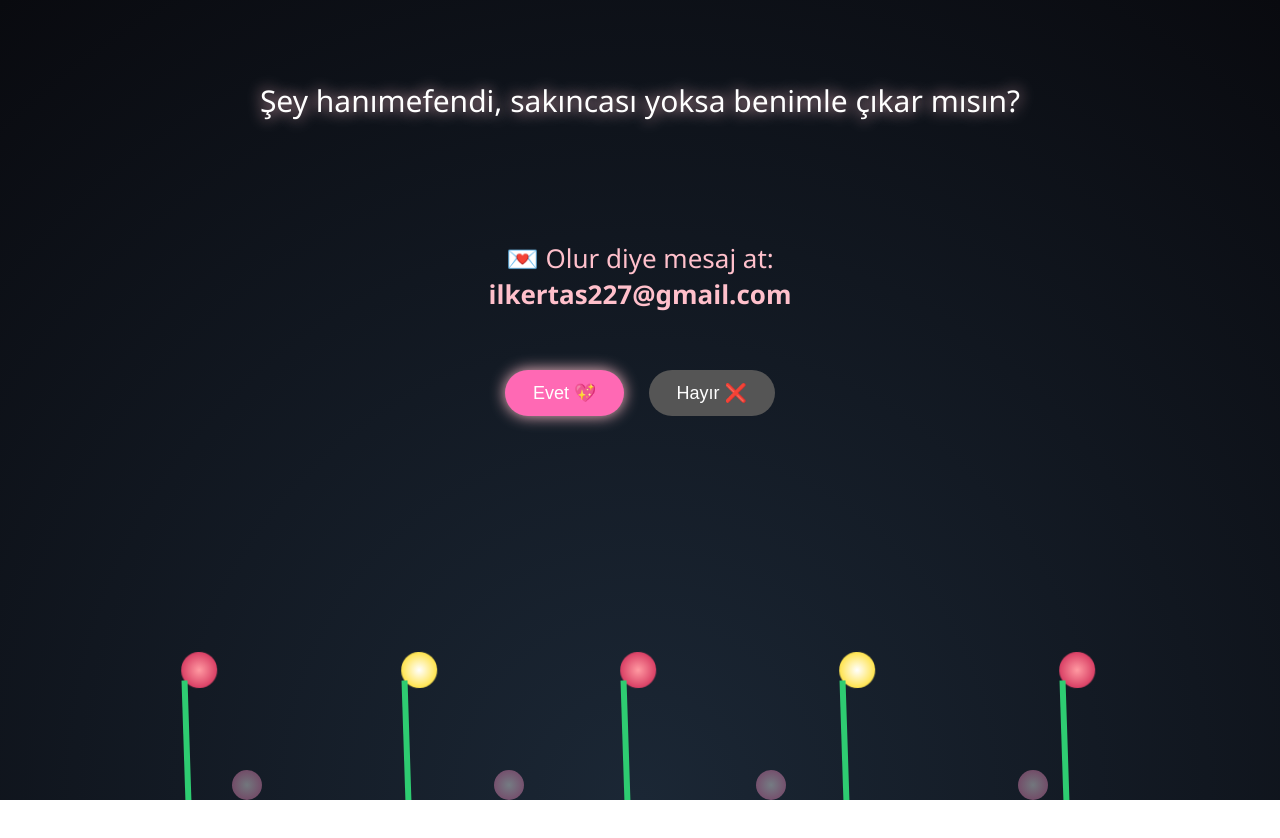
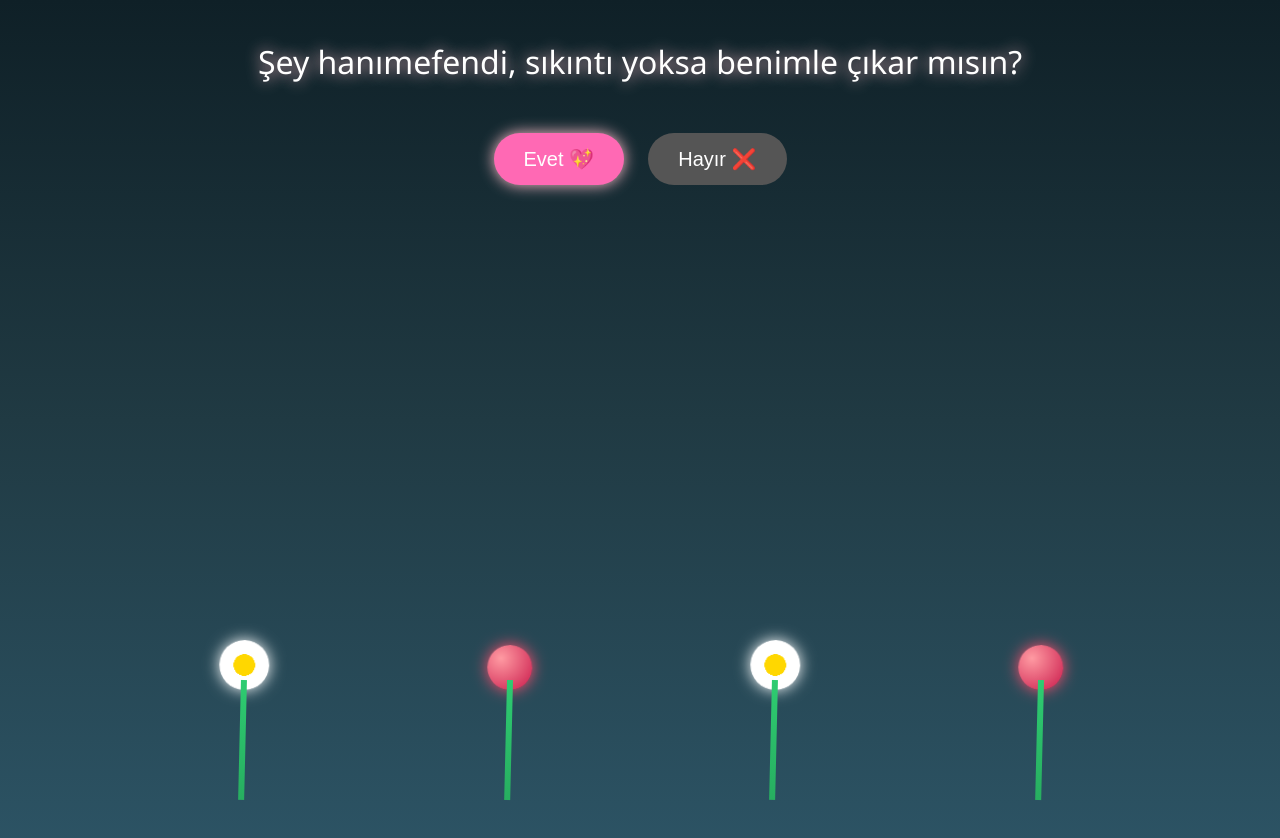
Before and after one commit to ITLABSofficial/ITLABSofficial.github.io, a plain HTML site: page index.html in a window 1280 px wide. Both pictures are taken after a click on the button "Evet 💖". Before the commit the page ends 800 px from the top, so only its background shows below. Drawn offline with Linux system fonts and the light colour scheme.

Commit message:
Update index.html

```diff
--- a/index.html
+++ b/index.html
@@ -2,64 +2,89 @@
 <html lang="tr">
 <head>
 <meta charset="UTF-8">
-<title>💐</title>
+<title>🌸</title>
 
 <style>
-html, body {
+body {
     margin: 0;
-    padding: 0;
-    height: 100%;
+    height: 100vh;
     overflow: hidden;
     font-family: 'Segoe UI', sans-serif;
-    background: radial-gradient(circle at bottom, #1b2735, #090a0f);
+    background: linear-gradient(#0f2027, #203a43, #2c5364);
     color: white;
 }
 
-/* Yazı */
+/* Soru */
 .question {
-    position: absolute;
-    top: 10%;
-    width: 100%;
     text-align: center;
-    font-size: 30px;
+    margin-top: 40px;
+    font-size: 32px;
     text-shadow: 0 0 15px pink;
 }
 
-/* Arka plan çiçekler */
-.background-flowers {
+/* Bahçe */
+.garden {
     position: absolute;
     bottom: 0;
     width: 100%;
-    height: 40%;
+    height: 45%;
     display: flex;
     justify-content: space-evenly;
     align-items: flex-end;
-    opacity: 0.4;
 }
 
-.bg-flower {
-    width: 30px;
-    height: 30px;
+/* Çiçek */
+.flower {
+    animation: sway 3s ease-in-out infinite;
+}
+
+.stem {
+    width: 6px;
+    height: 120px;
+    background: linear-gradient(#2ecc71, #27ae60);
+    margin: 0 auto;
+}
+
+/* Papatya */
+.daisy {
+    width: 50px;
+    height: 50px;
+    background: radial-gradient(circle, #ffd700 30%, #fff 31%);
     border-radius: 50%;
-    background: radial-gradient(circle, #fff, #ff69b4);
+    box-shadow: 0 0 15px #fff;
+    margin-bottom: -10px;
+}
+
+/* Gül */
+.rose {
+    width: 45px;
+    height: 45px;
+    background: radial-gradient(circle at 30% 30%, #ff9aa2, #c9184a);
+    border-radius: 50%;
+    box-shadow: 0 0 15px #ff4d6d;
+    margin-bottom: -10px;
+}
+
+@keyframes sway {
+    0% { transform: rotate(-2deg); }
+    50% { transform: rotate(2deg); }
+    100% { transform: rotate(-2deg); }
 }
 
 /* Butonlar */
 .buttons {
-    position: absolute;
-    top: 45%;
-    width: 100%;
     text-align: center;
+    margin-top: 40px;
 }
 
 button {
-    padding: 12px 28px;
-    font-size: 18px;
+    padding: 14px 30px;
+    font-size: 20px;
+    border-radius: 30px;
     border: none;
-    border-radius: 25px;
     cursor: pointer;
     margin: 10px;
-    transition: all 0.4s ease;
+    transition: all 0.3s ease;
 }
 
 #yes {
@@ -72,135 +97,55 @@ button {
     background: #555;
     color: white;
 }
-
-/* Yerden çıkan çiçekler */
-.field {
-    position: absolute;
-    bottom: 0;
-    width: 100%;
-    height: 0;
-    display: flex;
-    justify-content: space-evenly;
-    align-items: flex-end;
-    overflow: hidden;
-}
-
-.flower {
-    animation: sway 3s ease-in-out infinite;
-}
-
-.stem {
-    width: 6px;
-    height: 0;
-    background: #2ecc71;
-    animation: grow 2s forwards;
-}
-
-.head {
-    width: 36px;
-    height: 36px;
-    border-radius: 50%;
-    margin-bottom: -8px;
-}
-
-.rose { background: radial-gradient(circle, #ff9aa2, #c9184a); }
-.chrys { background: radial-gradient(circle, #fff, #ffd700); }
-
-@keyframes grow {
-    to { height: 120px; }
-}
-
-@keyframes sway {
-    0% { transform: rotate(-2deg); }
-    50% { transform: rotate(2deg); }
-    100% { transform: rotate(-2deg); }
-}
-
-/* Kalpler */
-.heart {
-    position: absolute;
-    font-size: 22px;
-    animation: floatUp 2s linear forwards;
-}
-
-@keyframes floatUp {
-    to {
-        transform: translateY(-200px);
-        opacity: 0;
-    }
-}
-
-/* Mesaj */
-.message {
-    position: absolute;
-    top: 30%;
-    width: 100%;
-    text-align: center;
-    font-size: 26px;
-    color: pink;
-    display: none;
-}
 </style>
 </head>
 
 <body>
 
 <div class="question">
-Şey hanımefendi, sakıncası yoksa benimle çıkar mısın?
-</div>
-
-<div class="message" id="msg">
-💌 Olur diye mesaj at: <br><b>ilkertas227@gmail.com</b>
+Şey hanımefendi, sıkıntı yoksa benimle çıkar mısın?
 </div>
 
 <div class="buttons">
-    <button id="yes" onclick="yes()">Evet 💖</button>
-    <button id="no" onclick="no()">Hayır ❌</button>
+    <button id="yes" onclick="sendYes()">Evet 💖</button>
+    <button id="no" onclick="sendNo()">Hayır ❌</button>
 </div>
 
-<div class="background-flowers">
-    <div class="bg-flower"></div>
-    <div class="bg-flower"></div>
-    <div class="bg-flower"></div>
-    <div class="bg-flower"></div>
+<div class="garden">
+    <div class="flower">
+        <div class="daisy"></div>
+        <div class="stem"></div>
+    </div>
+    <div class="flower">
+        <div class="rose"></div>
+        <div class="stem"></div>
+    </div>
+    <div class="flower">
+        <div class="daisy"></div>
+        <div class="stem"></div>
+    </div>
+    <div class="flower">
+        <div class="rose"></div>
+        <div class="stem"></div>
+    </div>
 </div>
 
-<div class="field" id="field"></div>
+<script>
+const phone = "905300102856"; // WhatsApp için TR format
 
-<script>
-function yes() {
-    document.getElementById("msg").style.display = "block";
-
-    const field = document.getElementById("field");
-    field.style.height = "45%";
-
-    for (let i = 0; i < 5; i++) {
-        const f = document.createElement("div");
-        f.className = "flower";
-        f.innerHTML = `
-            <div class="head ${i % 2 === 0 ? 'rose' : 'chrys'}"></div>
-            <div class="stem"></div>
-        `;
-        field.appendChild(f);
-    }
-
-    for (let i = 0; i < 20; i++) {
-        const h = document.createElement("div");
-        h.className = "heart";
-        h.innerHTML = "💖";
-        h.style.left = Math.random() * window.innerWidth + "px";
-        h.style.top = window.innerHeight + "px";
-        document.body.appendChild(h);
-        setTimeout(() => h.remove(), 2000);
-    }
+function openWhatsApp(message) {
+    const url = "https://wa.me/" + phone + "?text=" + encodeURIComponent(message);
+    window.open(url, "_blank");
 }
 
-function no() {
-    const noBtn = document.getElementById("no");
-    const yesBtn = document.getElementById("yes");
+function sendYes() {
+    openWhatsApp("Evet, seninle çıkarım 💖");
+}
 
-    noBtn.style.transform = "scale(0.5)";
-    yesBtn.style.transform = "scale(1.4)";
+function sendNo() {
+    document.getElementById("no").style.transform = "scale(0.6)";
+    document.getElementById("yes").style.transform = "scale(1.4)";
+    openWhatsApp("Hayır, seninle çıkmam.");
 }
 </script>
 
```
